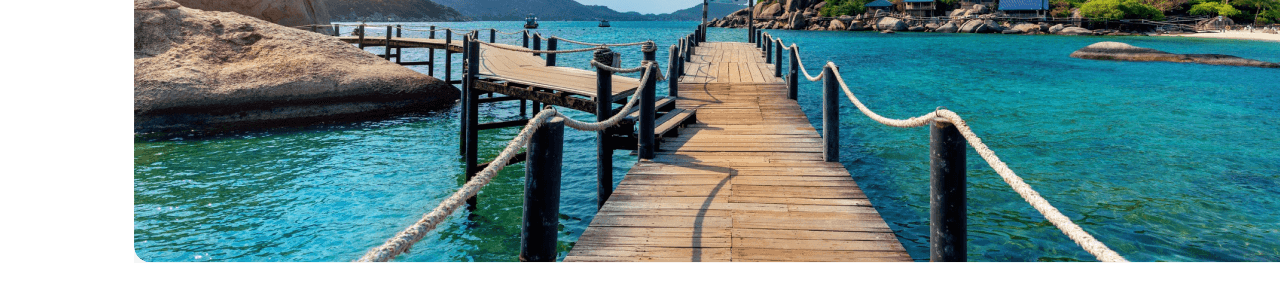
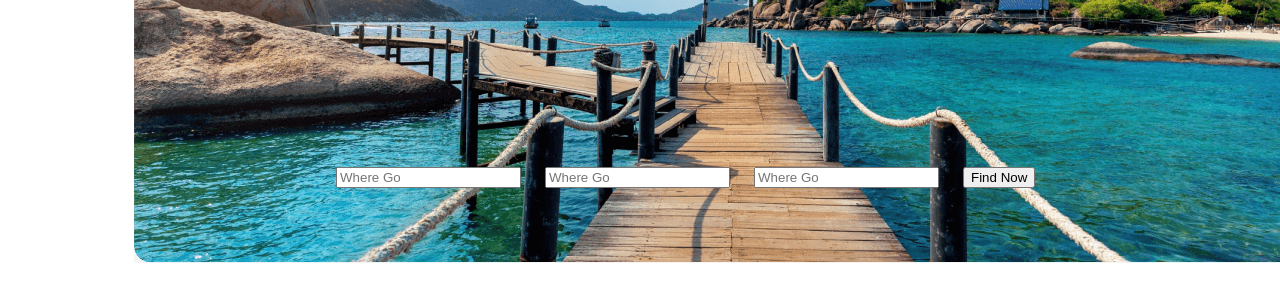
Before and after one commit to arafatislam2005/assignment-two-travel, a plain HTML site: page index.html in a window 1280 px wide. Shown: the part 369-670 px from the top of the page. Drawn offline with Linux system fonts and the light colour scheme.

Commit message:
New section added

```diff
--- a/index.html
+++ b/index.html
@@ -30,6 +30,13 @@
         <div class="header-images-one">
           <h3>Explore Your Travel</h3>
         </div>
+
+        <form action="" class="form-of-header">
+          <input class="form-of-one" type="text" placeholder="Where Go" />
+          <input class="form-of-one" type="text" placeholder="Where Go" />
+          <input class="form-of-one" type="text" placeholder="Where Go" />
+          <button>Find Now</button>
+        </form>
       </div>
     </header>
   </body>
--- a/styles/style.css
+++ b/styles/style.css
@@ -27,3 +27,13 @@
   left: 27%;
   top: 130px;
 }
+.form-of-header {
+  position: absolute;
+  left: 25%;
+  top: 65%;
+  display: inline-flex;
+  padding: 16px;
+  gap: 24px;
+}
+.form-of-one {
+}
```
